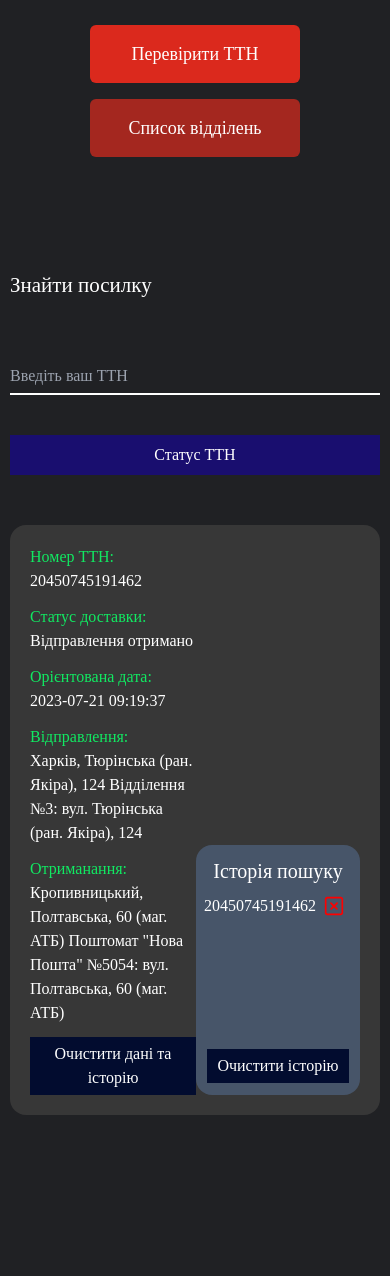
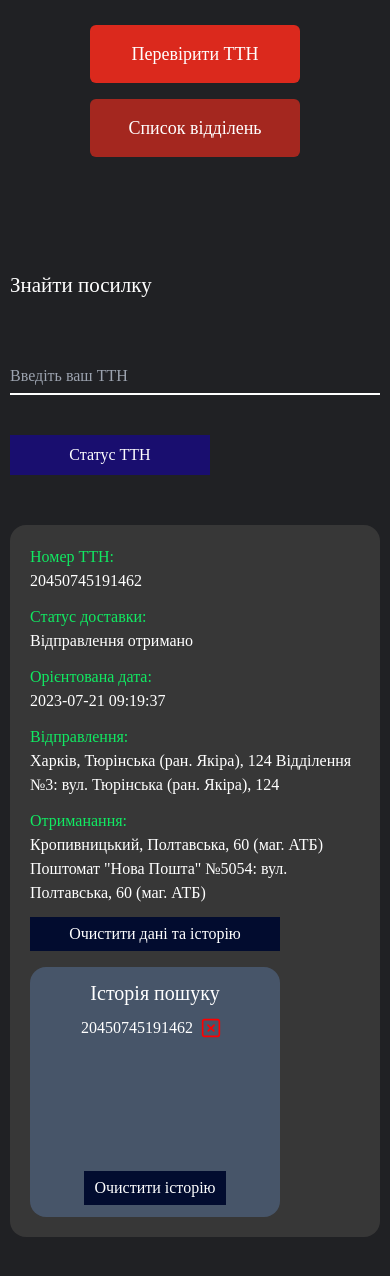
Before and after one commit to bambuuk/nova-poshta-tracking, a JavaScript app: page / in a window 390 px wide. Shown: the top 1276 px of the page. Before the commit the page ends 1215 px from the top, so only its background shows below. Built offline with nearby package versions, Linux system fonts and the light colour scheme; the HTML template or start-up script is replaced by a standard one.

Commit message:
added adaptive for OrdersInformation and fix layout for Status Btn in TTN Search Panel

```diff
--- a/src/components/OrdersInfo.js
+++ b/src/components/OrdersInfo.js
@@ -3,9 +3,9 @@ import { CgCloseR } from 'react-icons/cg';
 const OrdersInfo = () => {
   return (
     <div className="mt-[50px]">
-      <div className="w-full p-[20px] min-h-[250px] rounded-2xl flex flex-row bg-[#373737]">
-        <div className="flex-auto">
-          <div className="flex flex-col max-w-[500px]">
+      <div className="w-full p-[20px] min-h-[250px] rounded-2xl flex flex-col sm:flex-row bg-[#373737]">
+        <div className="flex-auto mr-2">
+          <div className="flex flex-col sm:max-w-[500px]">
             <p className="text-white text-base mb-3">
               <span className="text-[#11e962] mb-[5px]">Номер ТТН:</span>
               <br />
@@ -40,7 +40,7 @@ const OrdersInfo = () => {
             <button className="bg-[#020c2f] text-white font-medium py-[5px] px-[10px] w-auto max-w-[250px] hover:bg-[#454dc0] active:scale-[0.9] transition-all">Очистити дані та історію</button>
           </div>
         </div>
-        <div className="w-[250px] h-[250px] bg-[#475569] self-end rounded-2xl py-3 px-2 flex flex-col items-center">
+        <div className="w-[250px] h-[250px] bg-[#475569] self-start sm:self-end rounded-2xl py-3 px-2 mt-4 sm:mt-0 flex flex-col items-center">
           <h3 className="text-white text-xl">Історія пошуку</h3>
           <div className="flex flex-col items-center my-[9px] overflow-y-auto flex-auto">
             <div className="flex items-center">
--- a/src/components/OrdersSearchPanel.js
+++ b/src/components/OrdersSearchPanel.js
@@ -15,7 +15,7 @@ const OrdersSearchPanel = () => {
                 className="w-full bg-transparent border-b-2 border-solid border-white outline-none text-white focus:border-[#11e962] pb-[5px] pl-[0px] pt-[25px] transition-all placeholder:transition-transform focus:placeholder:transition-transform focus:placeholder:translate-y-[-25px] duration-300 focus:placeholder:text-[#11e962] "
               />
             </div>
-            <button className="bg-[#190E6F] hover:bg-[#454dc0] min-w-[150px] py-2 text-white font-base font-medium transition-all active:scale-[0.9]">
+            <button className="bg-[#190E6F] hover:bg-[#454dc0] min-w-[150px] max-w-[200px] py-2 text-white font-base font-medium transition-all active:scale-[0.9]">
               Статус ТТН
             </button>
           </form>
```
